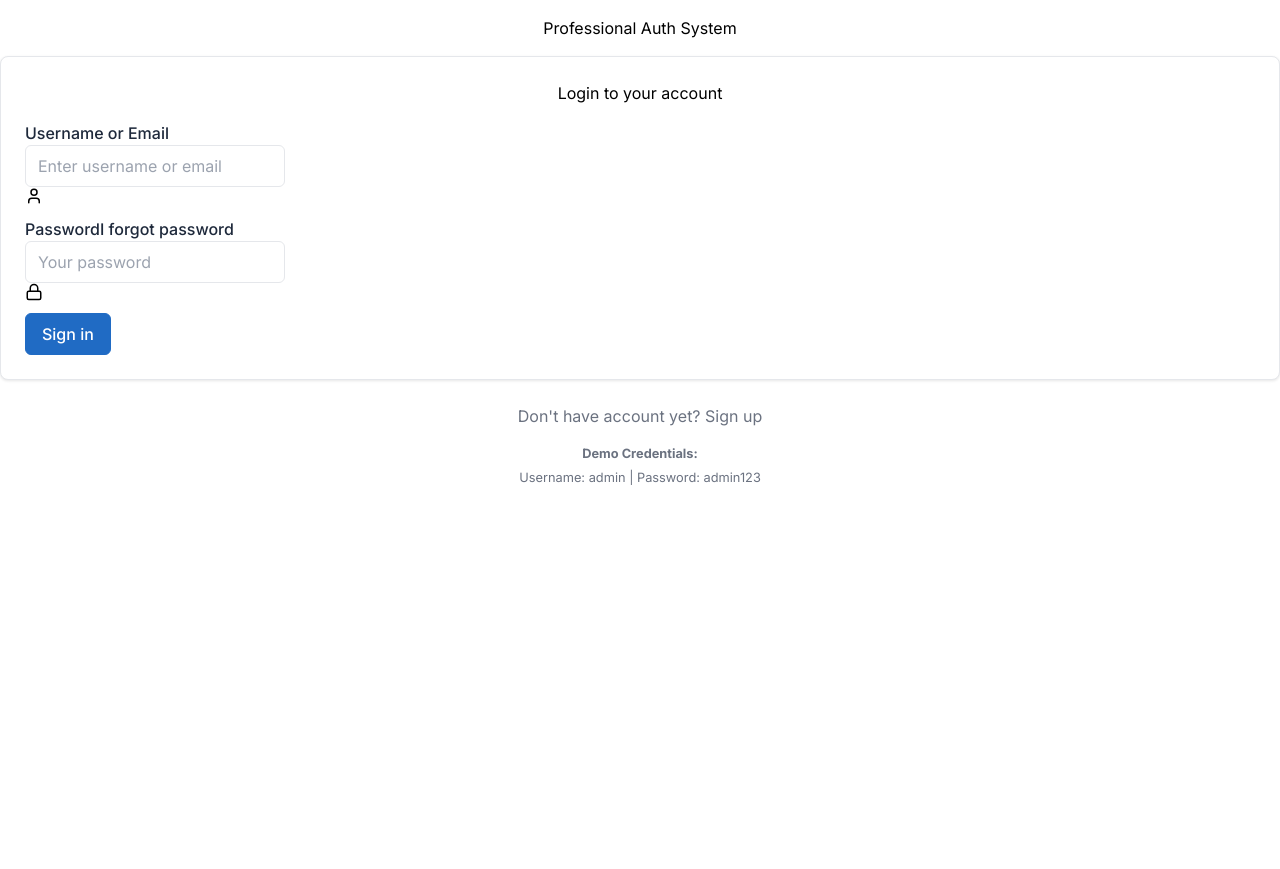
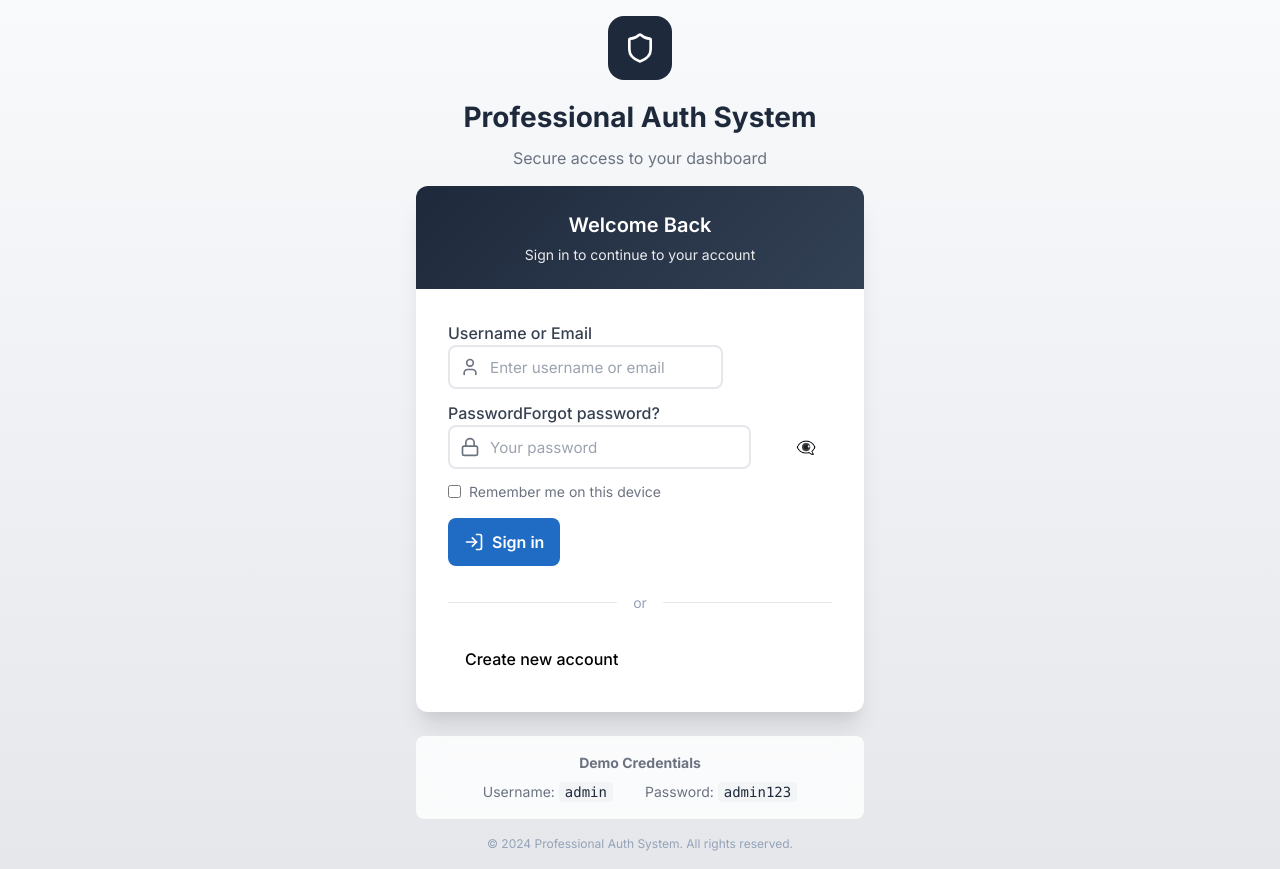
Before and after one commit to ramabhadrarao/user-authentication-system-new, a React (Vite) app: page /login in a window 1280 px wide. Before the commit the page ends 800 px from the top, so only its background shows below. Built offline with nearby package versions, Linux system fonts and the light colour scheme.

Commit message:
login page look and fell updated

```diff
--- a/src/pages/Login.tsx
+++ b/src/pages/Login.tsx
@@ -2,7 +2,7 @@ import React, { useState } from 'react';
 import { useAuth } from '../contexts/AuthContext';
 import { Link } from '../components/Layout/Link';
 import Alert from '../components/UI/Alert';
-import { Lock, User } from 'lucide-react';
+import { Lock, User, LogIn, Shield } from 'lucide-react';
 
 const Login: React.FC = () => {
   const { login } = useAuth();
@@ -12,6 +12,7 @@ const Login: React.FC = () => {
   });
   const [loading, setLoading] = useState(false);
   const [error, setError] = useState('');
+  const [showPassword, setShowPassword] = useState(false);
 
   const handleChange = (e: React.ChangeEvent<HTMLInputElement>) => {
     setFormData({
@@ -38,16 +39,68 @@ const Login: React.FC = () => {
   };
 
   return (
-    <div className="page page-center">
-      <div className="container container-tight py-4">
+    <div
+      className="page page-center"
+      style={{
+        minHeight: '100vh',
+        background: 'linear-gradient(180deg, #f8fafc 0%, #e5e7eb 100%)',
+        display: 'flex',
+        alignItems: 'center',
+        justifyContent: 'center'
+      }}
+    >
+      <div className="container container-tight py-4" style={{ maxWidth: '28rem' }}>
+        {/* Logo/Brand Section */}
         <div className="text-center mb-4">
-          <h1 className="h2 text-primary">Professional Auth System</h1>
+          <div
+            style={{
+              display: 'inline-flex',
+              alignItems: 'center',
+              justifyContent: 'center',
+              width: '4rem',
+              height: '4rem',
+              background: '#1e293b',
+              borderRadius: '1rem',
+              marginBottom: '1rem'
+            }}
+          >
+            <Shield size={32} color="#fff" />
+          </div>
+          <h1 style={{ fontSize: '1.75rem', fontWeight: 700, color: '#1e293b', margin: 0 }}>
+            Professional Auth System
+          </h1>
+          <p style={{ color: '#6b7280', marginTop: '0.5rem' }}>
+            Secure access to your dashboard
+          </p>
         </div>
 
-        <div className="card card-md">
-          <div className="card-body">
-            <h2 className="h2 text-center mb-4">Login to your account</h2>
+        <div
+          className="card"
+          style={{
+            border: 'none',
+            boxShadow: '0 20px 25px -5px rgba(0, 0, 0, 0.1), 0 10px 10px -5px rgba(0, 0, 0, 0.04)',
+            borderRadius: '0.75rem',
+            overflow: 'hidden'
+          }}
+        >
+          {/* Card Header */}
+          <div
+            style={{
+              background: 'linear-gradient(135deg, #1e293b 0%, #334155 100%)',
+              color: '#fff',
+              padding: '1.5rem',
+              textAlign: 'center'
+            }}
+          >
+            <h2 style={{ fontSize: '1.25rem', fontWeight: 600, margin: 0 }}>
+              Welcome Back
+            </h2>
+            <p style={{ fontSize: '0.875rem', opacity: 0.9, marginTop: '0.25rem', marginBottom: 0 }}>
+              Sign in to continue to your account
+            </p>
+          </div>
 
+          <div className="card-body" style={{ padding: '2rem' }}>
             {error && (
               <Alert type="error" onClose={() => setError('')} className="mb-3">
                 {error}
@@ -56,8 +109,10 @@ const Login: React.FC = () => {
 
             <form onSubmit={handleSubmit}>
               <div className="mb-3">
-                <label className="form-label">Username or Email</label>
-                <div className="input-icon mb-3">
+                <label className="form-label" style={{ fontWeight: 500, color: '#374151' }}>
+                  Username or Email
+                </label>
+                <div style={{ position: 'relative' }}>
                   <input
                     type="text"
                     className="form-control"
@@ -66,63 +121,237 @@ const Login: React.FC = () => {
                     value={formData.login}
                     onChange={handleChange}
                     required
+                    style={{
+                      paddingLeft: '2.5rem',
+                      height: '2.75rem',
+                      fontSize: '0.95rem',
+                      border: '2px solid #e5e7eb',
+                      borderRadius: '0.5rem',
+                      transition: 'all 0.2s'
+                    }}
+                    onFocus={(e) => e.target.style.borderColor = '#206bc4'}
+                    onBlur={(e) => e.target.style.borderColor = '#e5e7eb'}
                   />
-                  <span className="input-icon-addon">
-                    <User size={18} />
+                  <span
+                    style={{
+                      position: 'absolute',
+                      left: '0.75rem',
+                      top: '50%',
+                      transform: 'translateY(-50%)',
+                      color: '#6b7280'
+                    }}
+                  >
+                    <User size={20} />
                   </span>
                 </div>
               </div>
 
-              <div className="mb-2">
-                <label className="form-label">
-                  Password
-                  <span className="form-label-description">
-                    <Link href="/forgot-password" className="text-decoration-none">
-                      I forgot password
+              <div className="mb-3">
+                <label className="form-label" style={{ fontWeight: 500, color: '#374151' }}>
+                  <span>Password</span>
+                  <Link
+                    href="/forgot-password"
+                    style={{
+                      float: 'right',
+                      fontSize: '0.875rem',
+                      color: '#206bc4',
+                      textDecoration: 'none'
+                    }}
+                  >
+                    Forgot password?
                   </Link>
-                  </span>
                 </label>
-                <div className="input-icon mb-3">
+                <div style={{ position: 'relative' }}>
                   <input
-                    type="password"
+                    type={showPassword ? 'text' : 'password'}
                     className="form-control"
                     name="password"
                     placeholder="Your password"
                     value={formData.password}
                     onChange={handleChange}
                     required
+                    style={{
+                      paddingLeft: '2.5rem',
+                      paddingRight: '2.5rem',
+                      height: '2.75rem',
+                      fontSize: '0.95rem',
+                      border: '2px solid #e5e7eb',
+                      borderRadius: '0.5rem',
+                      transition: 'all 0.2s'
+                    }}
+                    onFocus={(e) => e.target.style.borderColor = '#206bc4'}
+                    onBlur={(e) => e.target.style.borderColor = '#e5e7eb'}
                   />
-                  <span className="input-icon-addon">
-                    <Lock size={18} />
+                  <span
+                    style={{
+                      position: 'absolute',
+                      left: '0.75rem',
+                      top: '50%',
+                      transform: 'translateY(-50%)',
+                      color: '#6b7280'
+                    }}
+                  >
+                    <Lock size={20} />
                   </span>
+                  <button
+                    type="button"
+                    onClick={() => setShowPassword(!showPassword)}
+                    style={{
+                      position: 'absolute',
+                      right: '0.75rem',
+                      top: '50%',
+                      transform: 'translateY(-50%)',
+                      background: 'none',
+                      border: 'none',
+                      color: '#6b7280',
+                      cursor: 'pointer',
+                      padding: '0.25rem'
+                    }}
+                  >
+                    {showPassword ? '👁️' : '👁️‍🗨️'}
+                  </button>
                 </div>
               </div>
 
-              <div className="form-footer">
+              <div className="mb-4">
+                <label style={{ display: 'flex', alignItems: 'center', cursor: 'pointer' }}>
+                  <input
+                    type="checkbox"
+                    style={{ marginRight: '0.5rem' }}
+                  />
+                  <span style={{ fontSize: '0.875rem', color: '#6b7280' }}>
+                    Remember me on this device
+                  </span>
+                </label>
+              </div>
+
               <button
                 type="submit"
                 className="btn btn-primary w-100"
                 disabled={loading}
+                style={{
+                  height: '3rem',
+                  fontSize: '1rem',
+                  fontWeight: 600,
+                  background: loading ? '#94a3b8' : '#206bc4',
+                  border: 'none',
+                  borderRadius: '0.5rem',
+                  display: 'flex',
+                  alignItems: 'center',
+                  justifyContent: 'center',
+                  gap: '0.5rem',
+                  transition: 'all 0.2s',
+                  cursor: loading ? 'not-allowed' : 'pointer'
+                }}
+                onMouseEnter={(e) => !loading && (e.currentTarget.style.background = '#1a5db1')}
+                onMouseLeave={(e) => !loading && (e.currentTarget.style.background = '#206bc4')}
               >
-                  {loading ? 'Signing in...' : 'Sign in'}
+                {loading ? (
+                  <>
+                    <span
+                      className="spinner-border spinner-border-sm"
+                      style={{ width: '1rem', height: '1rem' }}
+                    />
+                    Signing in...
+                  </>
+                ) : (
+                  <>
+                    <LogIn size={20} />
+                    Sign in
+                  </>
+                )}
               </button>
+            </form>
+
+            <div className="hr-text" style={{ margin: '1.5rem 0', textAlign: 'center', position: 'relative' }}>
+              <span
+                style={{
+                  background: '#fff',
+                  padding: '0 1rem',
+                  color: '#94a3b8',
+                  fontSize: '0.875rem',
+                  position: 'relative',
+                  zIndex: 1
+                }}
+              >
+                or
+              </span>
+              <div
+                style={{
+                  position: 'absolute',
+                  top: '50%',
+                  left: 0,
+                  right: 0,
+                  height: '1px',
+                  background: '#e5e7eb',
+                  zIndex: 0
+                }}
+              />
             </div>
-            </form>
+
+            <Link
+              href="/register"
+              className="btn w-100"
+              style={{
+                height: '2.75rem',
+                background: '#fff',
+                border: '2px solid #e5e7eb',
+                color: '#1e293b',
+                fontWeight: 500,
+                borderRadius: '0.5rem',
+                display: 'flex',
+                alignItems: 'center',
+                justifyContent: 'center',
+                transition: 'all 0.2s'
+              }}
+              onMouseEnter={(e) => {
+                e.currentTarget.style.background = '#f8fafc';
+                e.currentTarget.style.borderColor = '#cbd5e1';
+              }}
+              onMouseLeave={(e) => {
+                e.currentTarget.style.background = '#fff';
+                e.currentTarget.style.borderColor = '#e5e7eb';
+              }}
+            >
+              Create new account
+            </Link>
           </div>
         </div>
 
-        <div className="text-center text-muted mt-3">
-          Don't have account yet?{' '}
-          <Link href="/register" className="text-decoration-none">
-            Sign up
-          </Link>
+        {/* Demo Credentials */}
+        <div
+          className="text-center mt-4"
+          style={{
+            background: 'rgba(255, 255, 255, 0.8)',
+            padding: '1rem',
+            borderRadius: '0.5rem',
+            backdropFilter: 'blur(10px)'
+          }}
+        >
+          <p style={{ fontSize: '0.875rem', color: '#6b7280', marginBottom: '0.5rem' }}>
+            <strong>Demo Credentials</strong>
+          </p>
+          <div style={{ display: 'flex', justifyContent: 'center', gap: '2rem', fontSize: '0.875rem' }}>
+            <div>
+              <span style={{ color: '#6b7280' }}>Username:</span>{' '}
+              <code style={{ background: '#f3f4f6', padding: '0.125rem 0.375rem', borderRadius: '0.25rem', color: '#1e293b' }}>
+                admin
+              </code>
+            </div>
+            <div>
+              <span style={{ color: '#6b7280' }}>Password:</span>{' '}
+              <code style={{ background: '#f3f4f6', padding: '0.125rem 0.375rem', borderRadius: '0.25rem', color: '#1e293b' }}>
+                admin123
+              </code>
+            </div>
+          </div>
         </div>
 
-        <div className="text-center text-muted mt-3">
-          <small>
-            <strong>Demo Credentials:</strong><br />
-            Username: admin | Password: admin123
-          </small>
+        {/* Footer */}
+        <div className="text-center mt-4">
+          <p style={{ fontSize: '0.75rem', color: '#94a3b8' }}>
+            © 2024 Professional Auth System. All rights reserved.
+          </p>
         </div>
       </div>
     </div>
```
Lines whose indentation alone changed are shown as unchanged.
